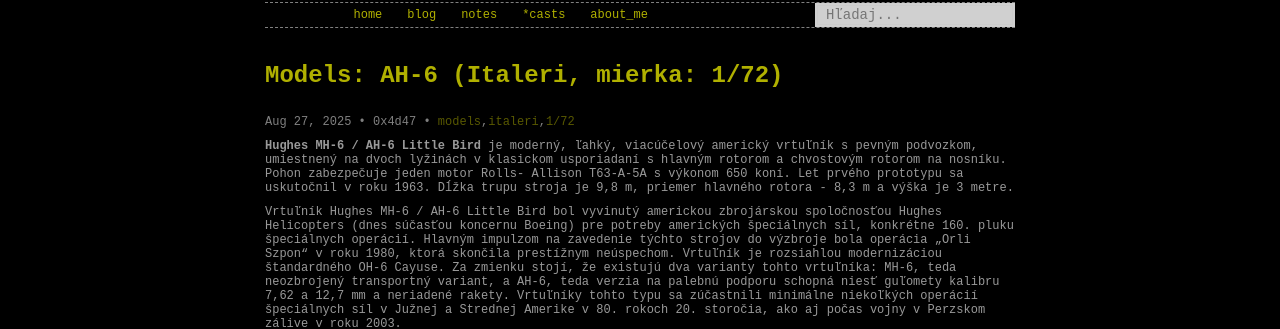
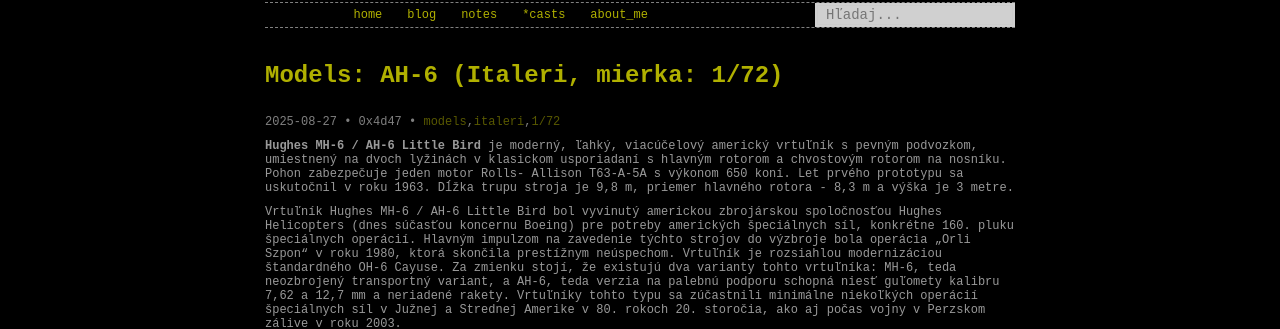
Before and after one commit to 0x00mg/0x00mg.github.io, a Jekyll site: the page built from _posts/2025/2025-08-27-Models-AH-6.md, in a window 1280 px wide. Shown: the part 188-517 px from the top of the page. Built offline with Jekyll 4.4.1, drawn with Linux system fonts in a browser that asks for light colours; comment, search, counter and statistics services are not loaded.

Commit message:
Update post.html

```diff
--- a/_layouts/post.html
+++ b/_layouts/post.html
@@ -6,7 +6,7 @@
 
   <header class="post-header">
     <p class="meta">
-        {{ page.date | date: "%b %-d, %Y" }}
+        {{ page.date | date: "%Y-%m-%d" }}
         {% if page.author %} • {{ page.author }}{% endif %}
         {% if page.meta %} • {{ page.meta }}{% endif %}
         •
```
